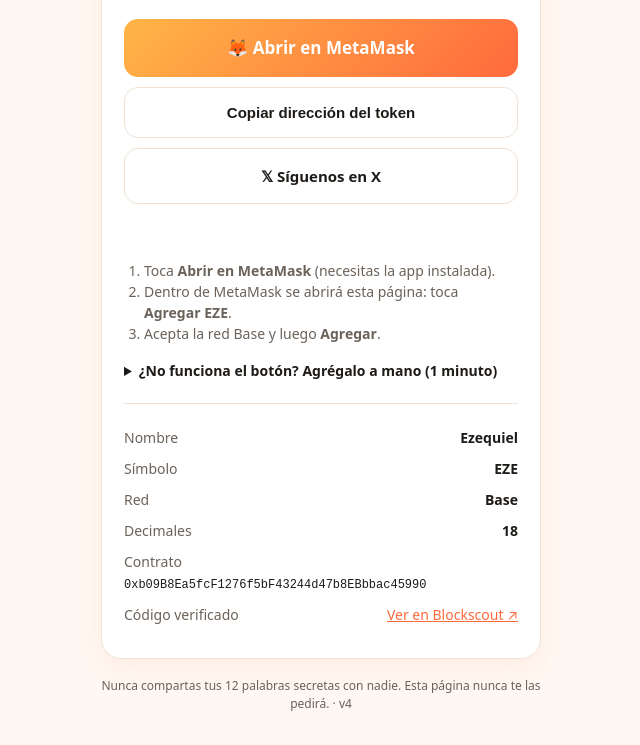
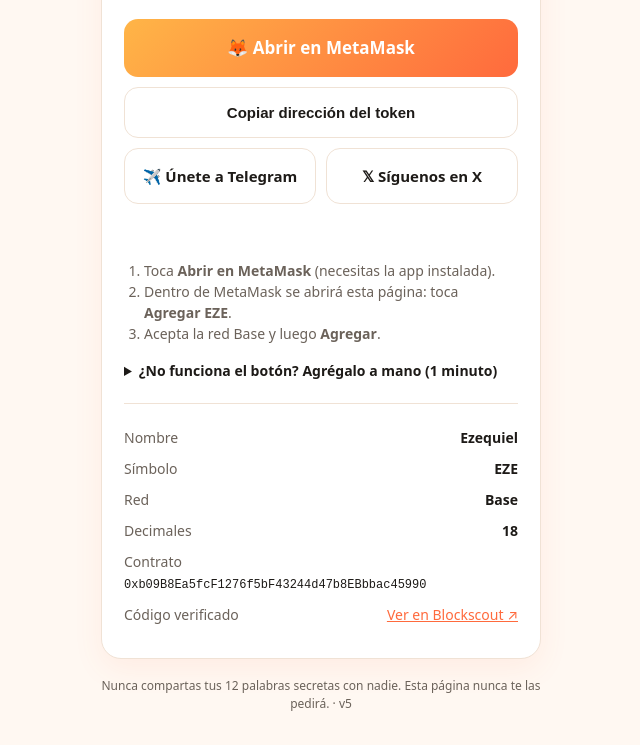
Before and after one commit to hurmaralfred/ezequiel-token, a plain HTML site: page index.html in a window 1280 px wide. Shown: the part 246-991 px from the top of the page, without its empty margins (319-959 px from the left). Drawn offline with Linux system fonts and the light colour scheme.

Commit message:
Agregar enlace al grupo de Telegram (@EZEcomunidad)
Co-Authored-By: Claude Opus 5.5 <noreply@anthropic.com>
Claude-Session: https://claude.ai/code/session_01Ua9AvKxbz7Z8ixoqWiJ52r

```diff
--- a/index.html
+++ b/index.html
@@ -45,6 +45,7 @@
     <a id="open" class="btn primary" style="display:none">🦊 Abrir en MetaMask</a>
     <button id="copy" class="ghost">Copiar dirección del token</button>
     <div style="display:flex;gap:10px;margin-top:10px">
+      <a class="btn ghost" style="margin-top:0" href="https://t.me/EZEcomunidad" target="_blank" rel="noopener">✈️ Únete a Telegram</a>
       <a class="btn ghost" style="margin-top:0" href="https://x.com/ezequieltoken" target="_blank" rel="noopener">𝕏 Síguenos en X</a>
     </div>
     <p id="msg" role="status"></p>
@@ -75,7 +76,7 @@
       <div class="row"><span>Código verificado</span><a id="explorer" target="_blank" rel="noopener">Ver en Blockscout ↗</a></div>
     </div>
   </div>
-  <footer>Nunca compartas tus 12 palabras secretas con nadie. Esta página nunca te las pedirá. · v4</footer>
+  <footer>Nunca compartas tus 12 palabras secretas con nadie. Esta página nunca te las pedirá. · v5</footer>
 </main>
 <script>
 const TOKEN = "0xb09B8Ea5fcF1276f5bF43244d47b8EBbbac45990";
```
